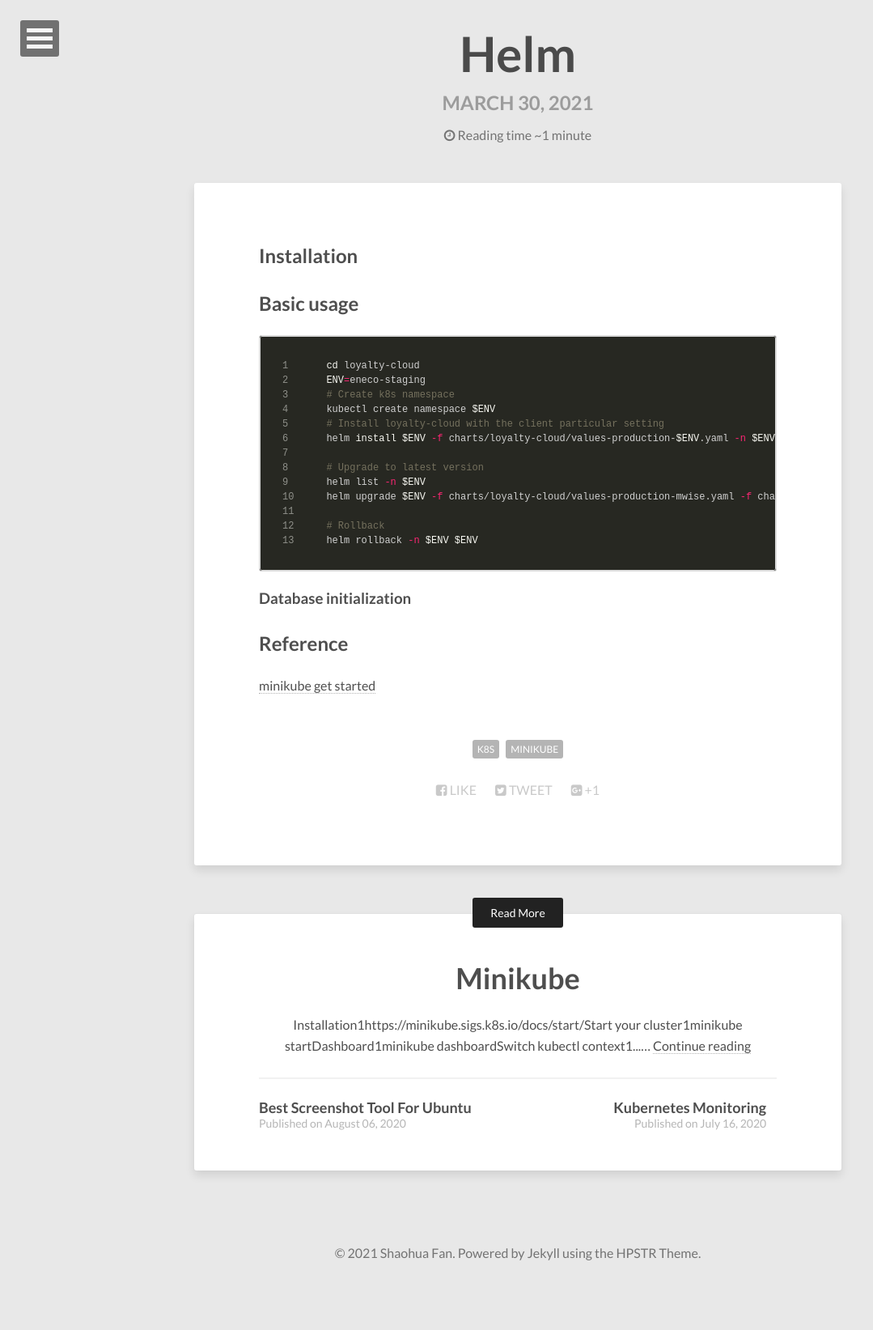
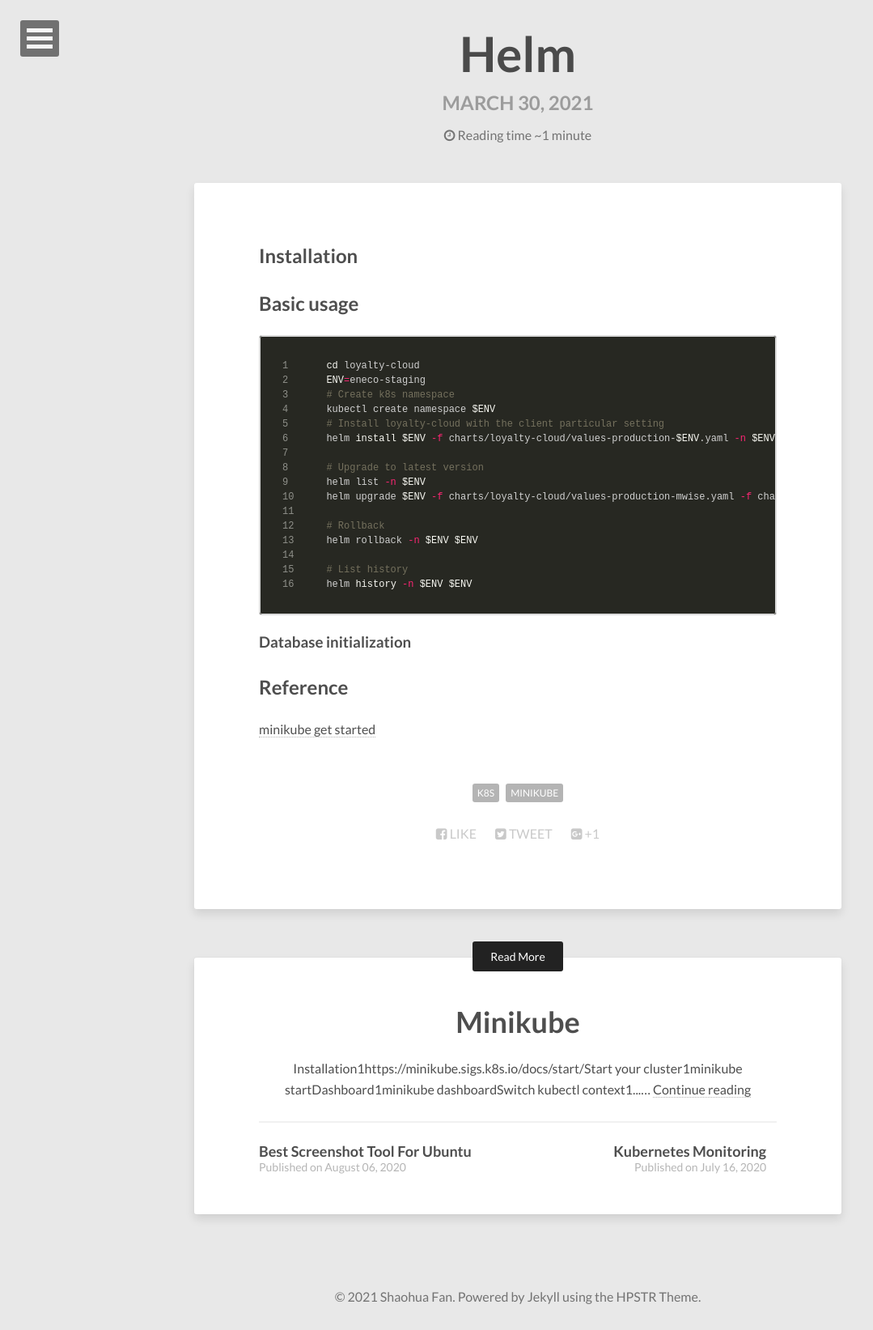
Before and after one commit to fanshaohua-fan/fanshaohua-fan.github.io, a Jekyll site: the page built from _posts/2021-3-30-helm.md, in a window 1280 px wide. Shown: the whole page at 81% size, without its empty margins (0-1079 px from the left). Built offline with Jekyll 4.4.1, drawn with Linux system fonts in a browser that asks for light colours; nearby versions of some CDN libraries; before the commit the page ends 1589 px from its top, so only the background shows below that.

Commit message:
helm history

````diff
--- a/_posts/2021-3-30-helm.md
+++ b/_posts/2021-3-30-helm.md
@@ -24,6 +24,9 @@
 
 # Rollback
 helm rollback -n $ENV $ENV
+
+# List history
+helm history -n $ENV $ENV
 ```
 
 ### Database initialization
````
